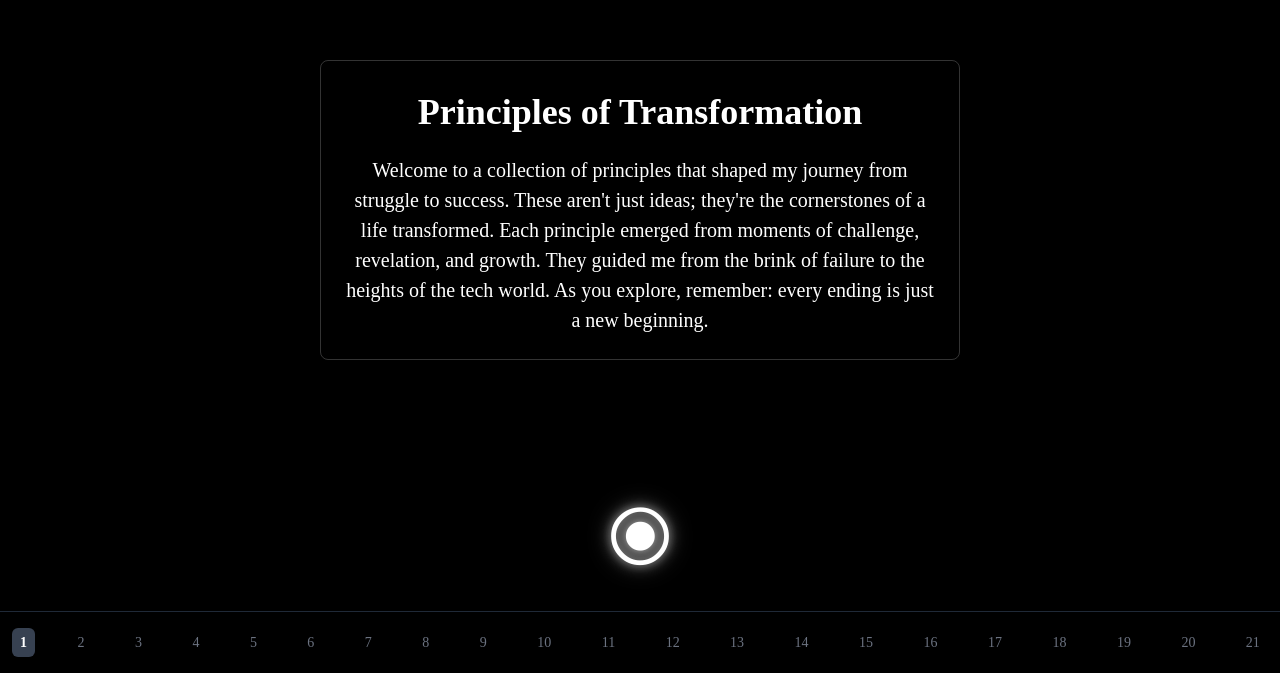
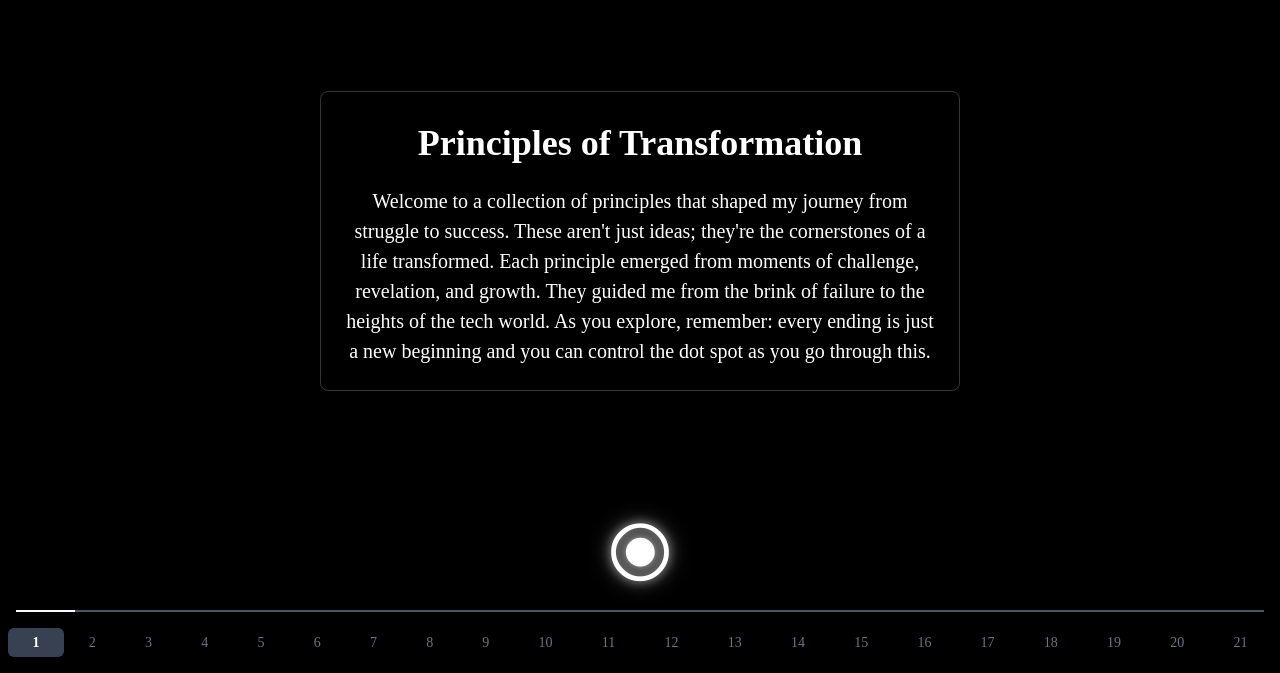
Before and after one commit to yaya2devops/self, a React (Create React App) app in the folder whole/: page / in a window 1280 px wide. Shown: the part 127-800 px from the top of the page. Built offline with nearby package versions, Linux system fonts and the light colour scheme.

Commit message:
A Seeker Of The Fourth Way

```diff
--- a/whole/src/bullseye.js
+++ b/whole/src/bullseye.js
@@ -3,7 +3,7 @@ import React, { useState, useEffect, useCallback, useRef } from 'react';
 const texts = [
   {
     title: "Principles of Transformation",
-    content: "Welcome to a collection of principles that shaped my journey from struggle to success. These aren't just ideas; they're the cornerstones of a life transformed. Each principle emerged from moments of challenge, revelation, and growth. They guided me from the brink of failure to the heights of the tech world. As you explore, remember: every ending is just a new beginning."
+    content: "Welcome to a collection of principles that shaped my journey from struggle to success. These aren't just ideas; they're the cornerstones of a life transformed. Each principle emerged from moments of challenge, revelation, and growth. They guided me from the brink of failure to the heights of the tech world. As you explore, remember: every ending is just a new beginning and you can control the dot spot as you go through this."
   },
   {
     title: "The Power of Alliances",
@@ -22,11 +22,11 @@ const texts = [
     content: "Enter Mr. Béchir, the teacher who changed everything. He didn't just teach math; he illuminated the path of possibility. Through his guidance, I learned that education is more than memorization—it's about understanding concepts and applying them to life. This experience showed me the profound impact a dedicated mentor can have, inspiring me to seek and value mentorship throughout my journey."
   },
   {
-    title: "Mathematics: The Language of Logic",
+    title: "Mathematics The Language of Logic",
     content: "The day math clicked was the day the world changed. Suddenly, it wasn't just about numbers on a page; it was a way of thinking, a tool for problem-solving that extended far beyond the classroom. This epiphany taught me to look for underlying principles in every challenge, breaking complex problems into solvable equations."
   },
   {
-    title: "Persistence Opens Doors",
+    title: "Persistence Opens Great Doors",
     content: "Getting into university wasn't just about grades; it was about relentless persistence. When my scores weren't enough, I didn't give up. Instead, I navigated bureaucracy, gathered documents, and made my case. This experience taught me that there's often more than one path to a goal, and that persistence can create opportunities where none seemed to exist."
   },
   {
@@ -50,7 +50,7 @@ const texts = [
     content: "Learning cloud computing felt like diving into a vast, unknown ocean. It was daunting, often overwhelming, but exhilarating. This journey taught me the value of embracing uncertainty, of learning to swim by diving in, and of trusting in my ability to adapt and grow in new environments."
   },
   {
-    title: "Certifications: Milestones of Mastery",
+    title: "Certifications Milestones of Mastery",
     content: "Each certification wasn't just a piece of paper; it was a milestone in a journey of mastery. The process of studying, failing, and ultimately succeeding in these exams taught me about resilience, the power of incremental progress, and the importance of celebrating small victories on the path to bigger goals."
   },
   {
@@ -82,54 +82,75 @@ const texts = [
     content: "Sharing my journey isn't just about telling a story; it's about lighting the way for others. This transition from learner to leader taught me about the responsibility of success and the power of inspiration. It showed me that our struggles and triumphs can become beacons of hope for others facing similar challenges."
   },
   {
-    title: "The Continuous Journey",
+    title: "The Way",
     content: "Looking back on this journey, I realize that every end is truly a new beginning. The principles that guided me here continue to evolve, shaping not just my career but my approach to life. As I stand at this point, I'm filled with curiosity about what's next. What new challenges will arise? What opportunities will emerge? The journey continues, and I'm excited to see where it leads. What's your next chapter?"
   }
 ];
 
+
 const ButtonSwiper = () => {
   const [currentIndex, setCurrentIndex] = useState(0);
   const [isDragging, setIsDragging] = useState(false);
-  const [position, setPosition] = useState({ x: 50, y: 90 }); // Default position, further down
+  const [position, setPosition] = useState({ x: 50, y: 85 });
   const containerRef = useRef(null);
+  const numberContainerRef = useRef(null);
 
   const handleNext = () => {
-    if (!isDragging) {
     setCurrentIndex((prevIndex) => (prevIndex + 1) % texts.length);
-    }
+    // Remove any position change on click
   };
 
   const handleNumberClick = (index) => {
     setCurrentIndex(index);
+    scrollToNumber(index);
   };
 
-  const handleMouseDown = (e) => {
+  const handleInteractionStart = (e) => {
+    e.preventDefault();
     setIsDragging(true);
   };
 
-  const handleMouseMove = useCallback((e) => {
-    if (isDragging && containerRef.current) {
-      const container = containerRef.current.getBoundingClientRect();
-      const x = ((e.clientX - container.left) / container.width) * 100;
-      const y = ((e.clientY - container.top) / container.height) * 100;
+  const handleInteractionMove = useCallback((e) => {
+    if (isDragging) {
+      const clientX = e.clientX || (e.touches && e.touches[0].clientX);
+      const clientY = e.clientY || (e.touches && e.touches[0].clientY);
+      const x = (clientX / window.innerWidth) * 100;
+      const y = (clientY / window.innerHeight) * 100;
       setPosition({ x: Math.max(0, Math.min(100, x)), y: Math.max(0, Math.min(100, y)) });
     }
   }, [isDragging]);
 
-  const handleMouseUp = () => {
+  const handleInteractionEnd = () => {
     setIsDragging(false);
   };
 
   useEffect(() => {
     if (isDragging) {
-      window.addEventListener('mousemove', handleMouseMove);
-      window.addEventListener('mouseup', handleMouseUp);
+      window.addEventListener('mousemove', handleInteractionMove);
+      window.addEventListener('mouseup', handleInteractionEnd);
+      window.addEventListener('touchmove', handleInteractionMove);
+      window.addEventListener('touchend', handleInteractionEnd);
     }
     return () => {
-      window.removeEventListener('mousemove', handleMouseMove);
-      window.removeEventListener('mouseup', handleMouseUp);
+      window.removeEventListener('mousemove', handleInteractionMove);
+      window.removeEventListener('mouseup', handleInteractionEnd);
+      window.removeEventListener('touchmove', handleInteractionMove);
+      window.removeEventListener('touchend', handleInteractionEnd);
     };
-  }, [isDragging, handleMouseMove]);
+  }, [isDragging, handleInteractionMove]);
+
+  const scrollToNumber = (index) => {
+    if (numberContainerRef.current) {
+      const container = numberContainerRef.current;
+      const button = container.children[index];
+      const scrollLeft = button.offsetLeft - container.offsetWidth / 2 + button.offsetWidth / 2;
+      container.scrollTo({ left: scrollLeft, behavior: 'smooth' });
+    }
+  };
+
+  useEffect(() => {
+    scrollToNumber(currentIndex);
+  }, [currentIndex]);
 
   const isLastSlide = currentIndex === texts.length - 1;
 
@@ -137,23 +158,23 @@ const ButtonSwiper = () => {
     <div style={{
       display: 'flex',
       flexDirection: 'column',
-      minHeight: '100vh',
+      height: '100vh',
       backgroundColor: 'black',
       color: 'white',
-      fontFamily: 'serif'
+      fontFamily: 'serif',
+      overflow: 'hidden',
+      position: 'relative'
     }}>
-      <div
-        ref={containerRef}
-        style={{
+      <div style={{
         flexGrow: 1,
         display: 'flex',
         flexDirection: 'column',
         alignItems: 'center',
         justifyContent: 'center',
         padding: '1rem',
-          position: 'relative',
-        }}
-      >
+        overflowY: 'auto',
+        zIndex: 1
+      }}>
         <div style={{
           textAlign: 'center',
           maxWidth: '42rem',
@@ -183,11 +204,13 @@ const ButtonSwiper = () => {
             </p>
           </div>
         </div>
+      </div>
       <button
-          onMouseDown={handleMouseDown}
+        onMouseDown={handleInteractionStart}
+        onTouchStart={handleInteractionStart}
         onClick={handleNext}
         style={{
-            position: 'absolute',
+          position: 'fixed',
           top: `${position.y}%`,
           left: `${position.x}%`,
           transform: 'translate(-50%, -50%)',
@@ -196,37 +219,67 @@ const ButtonSwiper = () => {
           border: 'none',
           color: 'white',
           cursor: isDragging ? 'grabbing' : 'grab',
-            transition: 'all 0.3s',
+          transition: 'all 0.3s ease',
           textShadow: isLastSlide
             ? '0 0 10px rgba(255,255,0,0.7), 0 0 20px rgba(255,255,0,0.5)'
             : '0 0 8px rgba(255,255,255,0.5), 0 0 16px rgba(255,255,255,0.3)',
           filter: isLastSlide
             ? 'drop-shadow(0 0 15px rgba(255,255,0,0.5))'
-              : 'drop-shadow(0 0 10px rgba(255,255,255,0.3))'
+            : 'drop-shadow(0 0 10px rgba(255,255,255,0.3))',
+          zIndex: 10
         }}
         aria-label="Next"
       >
         ⦿
       </button>
-      </div>
       <div style={{
-        width: '100%',
-        overflowX: 'auto',
-        padding: '1rem 0',
-        borderTop: '1px solid #1F2937'
+        position: 'fixed',
+        bottom: 0,
+        left: 0,
+        right: 0,
+        background: 'black',
+        zIndex: 2
       }}>
         <div style={{
+          position: 'relative',
+          height: '2px',
+          backgroundColor: '#4B5563',
+          margin: '0 1rem 1rem'
+        }}>
+          <div
+            style={{
+              position: 'absolute',
+              height: '100%',
+              backgroundColor: '#F9FAFB',
+              width: `${((currentIndex + 1) / texts.length) * 100}%`,
+              transition: 'width 0.5s ease-in-out'
+            }}
+          />
+        </div>
+        <div
+          ref={numberContainerRef}
+          style={{
             display: 'flex',
             justifyContent: 'space-between',
-          padding: '0 0.5rem',
-          minWidth: 'max-content'
-        }}>
+            padding: '0 0.5rem 1rem',
+            overflowX: 'auto',
+            scrollbarWidth: 'none',
+            msOverflowStyle: 'none',
+            '&::-webkit-scrollbar': {
+              display: 'none'
+            },
+            scrollSnapType: 'x mandatory',
+            '@media (max-width: 768px)': {
+              justifyContent: 'flex-start',
+            }
+          }}
+        >
           {texts.map((_, index) => (
             <button
               key={index}
               onClick={() => handleNumberClick(index)}
               style={{
-                margin: '0 0.25rem',
+                flex: '1 0 auto',
                 padding: '0.25rem 0.5rem',
                 borderRadius: '0.375rem',
                 transition: 'all 0.3s',
@@ -235,7 +288,12 @@ const ButtonSwiper = () => {
                 color: currentIndex === index ? 'white' : '#6B7280',
                 fontWeight: currentIndex === index ? 'bold' : 'normal',
                 border: 'none',
-                cursor: 'pointer'
+                cursor: 'pointer',
+                scrollSnapAlign: 'center',
+                '@media (max-width: 768px)': {
+                  flex: '0 0 auto',
+                  margin: '0 0.25rem',
+                }
               }}
             >
               {index + 1}
```
Also changed, not shown: 1 other file (tests, documents, lock files or other folders). Lines whose indentation alone changed are shown as unchanged.
